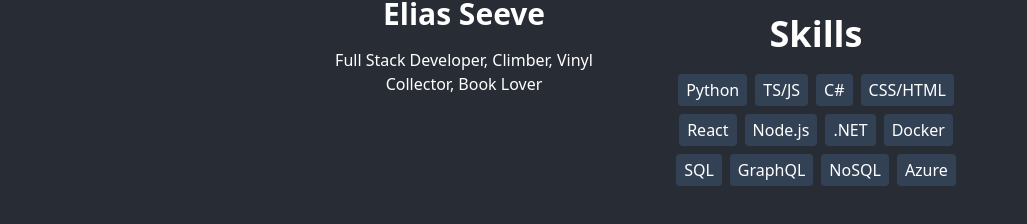
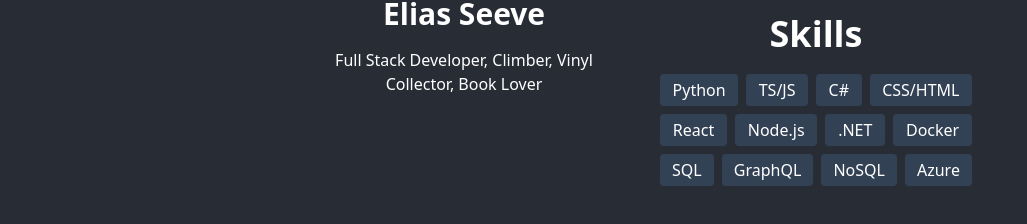
Before and after one commit to eseeve/eseeve.github.io, a React (Create React App) app: page /#/ in a window 1280 px wide. Shown: the part 418-642 px from the top of the page, without its empty margins (0-1027 px from the left). Built offline with nearby package versions, Linux system fonts and the light colour scheme.

Commit message:
Added grow to buttons

```diff
--- a/src/Skills.js
+++ b/src/Skills.js
@@ -6,44 +6,44 @@
       <h1 className="text-4xl font-semibold my-4 text-center">Skills</h1>
       <div className="flex flex-col justify-items-center">
         <div className="flex flex-row justify-center">
-          <button className="bg-slate-700 rounded m-1 px-2 py-1 hover:bg-cyan-500 hover:scale-105 ease-out duration-200">
+          <button className="grow bg-slate-700 rounded m-1 px-2 py-1 hover:bg-cyan-500 hover:scale-105 ease-out duration-200">
             Python
           </button>
-          <button className="bg-slate-700 rounded m-1 px-2 py-1 hover:bg-cyan-500 hover:scale-105 ease-out duration-200">
+          <button className="grow bg-slate-700 rounded m-1 px-2 py-1 hover:bg-cyan-500 hover:scale-105 ease-out duration-200">
             TS/JS
           </button>
-          <button className="bg-slate-700 rounded m-1 px-2 py-1 hover:bg-cyan-500 hover:scale-105 ease-out duration-200">
+          <button className="grow bg-slate-700 rounded m-1 px-2 py-1 hover:bg-cyan-500 hover:scale-105 ease-out duration-200">
             C#
           </button>
-          <button className="bg-slate-700 rounded m-1 px-2 py-1 hover:bg-cyan-500 hover:scale-105 ease-out duration-200">
+          <button className="grow bg-slate-700 rounded m-1 px-2 py-1 hover:bg-cyan-500 hover:scale-105 ease-out duration-200">
             CSS/HTML
           </button>
         </div>
         <div className="flex flex-row justify-center">
-          <button className="bg-slate-700 rounded m-1 px-2 py-1 hover:bg-cyan-500 hover:scale-105 ease-out duration-200">
+          <button className="grow bg-slate-700 rounded m-1 px-2 py-1 hover:bg-cyan-500 hover:scale-105 ease-out duration-200">
             React
           </button>
-          <button className="bg-slate-700 rounded m-1 px-2 py-1 hover:bg-cyan-500 hover:scale-105 ease-out duration-200">
+          <button className="grow bg-slate-700 rounded m-1 px-2 py-1 hover:bg-cyan-500 hover:scale-105 ease-out duration-200">
             Node.js
           </button>
-          <button className="bg-slate-700 rounded m-1 px-2 py-1 hover:bg-cyan-500 hover:scale-105 ease-out duration-200">
+          <button className="grow bg-slate-700 rounded m-1 px-2 py-1 hover:bg-cyan-500 hover:scale-105 ease-out duration-200">
             .NET
           </button>
-          <button className="bg-slate-700 rounded m-1 px-2 py-1 hover:bg-cyan-500 hover:scale-105 ease-out duration-200">
+          <button className="grow bg-slate-700 rounded m-1 px-2 py-1 hover:bg-cyan-500 hover:scale-105 ease-out duration-200">
             Docker
           </button>
         </div>
         <div className="flex flex-row justify-center">
-          <button className="bg-slate-700 rounded m-1 px-2 py-1 hover:bg-cyan-500 hover:scale-105 ease-out duration-200">
+          <button className="grow bg-slate-700 rounded m-1 px-2 py-1 hover:bg-cyan-500 hover:scale-105 ease-out duration-200">
             SQL
           </button>
-          <button className="bg-slate-700 rounded m-1 px-2 py-1 hover:bg-cyan-500 hover:scale-105 ease-out duration-200">
+          <button className="grow bg-slate-700 rounded m-1 px-2 py-1 hover:bg-cyan-500 hover:scale-105 ease-out duration-200">
             GraphQL
           </button>
-          <button className="bg-slate-700 rounded m-1 px-2 py-1 hover:bg-cyan-500 hover:scale-105 ease-out duration-200">
+          <button className="grow bg-slate-700 rounded m-1 px-2 py-1 hover:bg-cyan-500 hover:scale-105 ease-out duration-200">
             NoSQL
           </button>
-          <button className="bg-slate-700 rounded m-1 px-2 py-1 hover:bg-cyan-500 hover:scale-105 ease-out duration-200">
+          <button className="grow bg-slate-700 rounded m-1 px-2 py-1 hover:bg-cyan-500 hover:scale-105 ease-out duration-200">
             Azure
           </button>
         </div>
```
